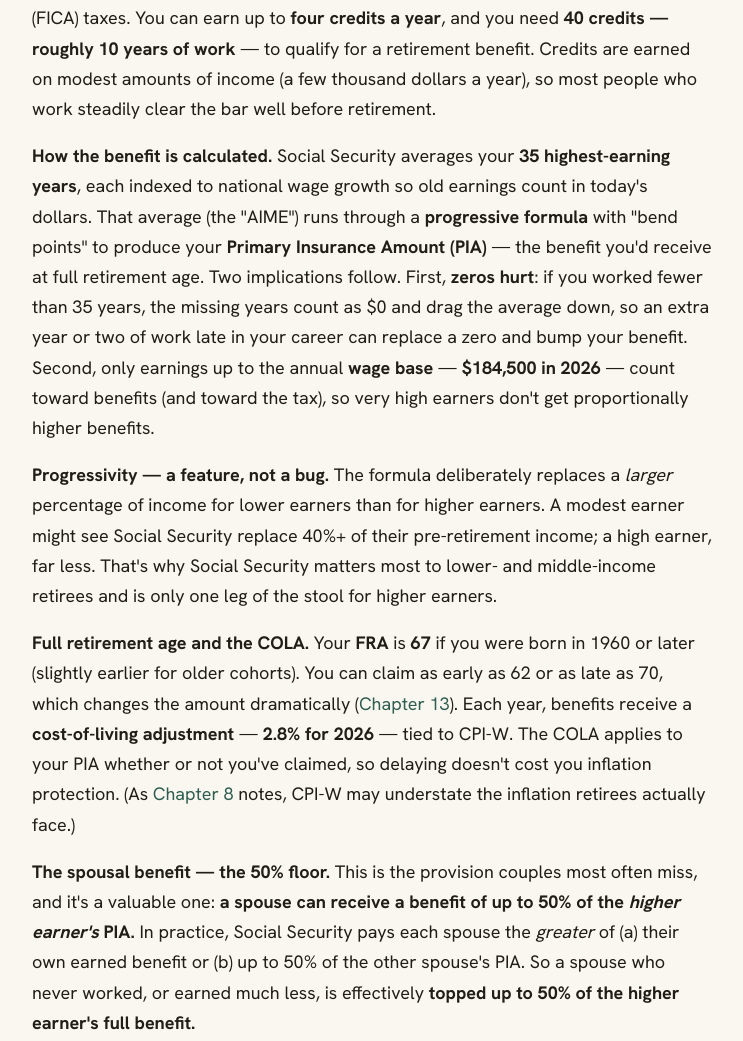
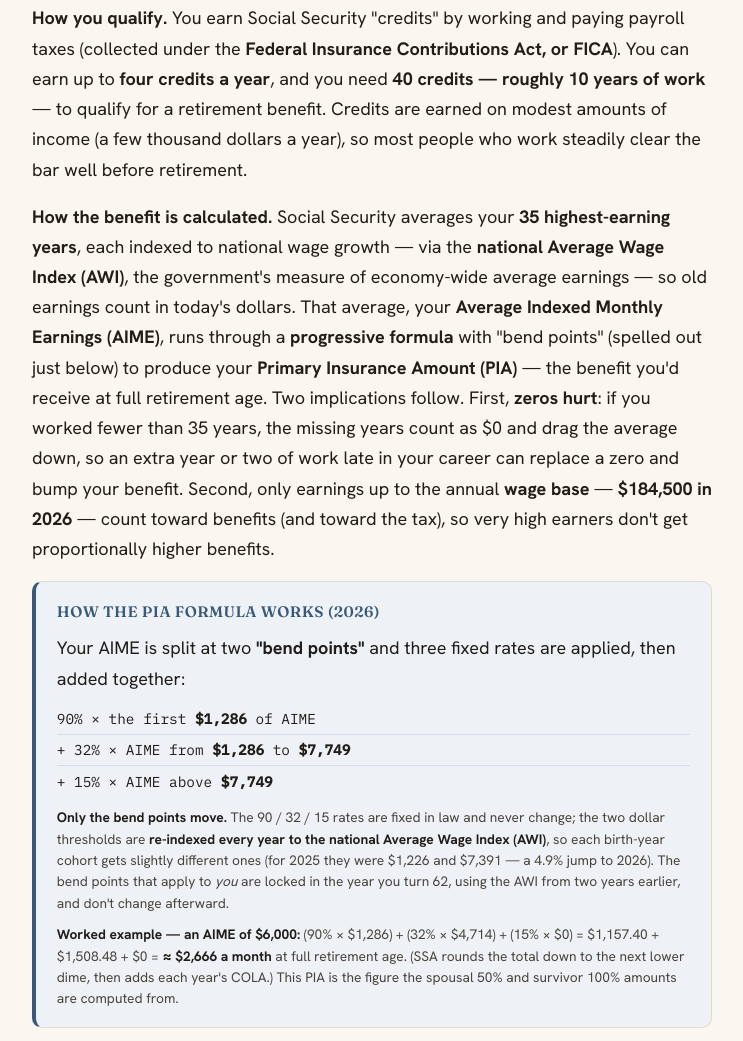
Before and after one commit to n-nachiappan/n-nachiappan.github.io, a website: page guide/chapter5.html in a window 1280 px wide. Shown: the part 934-1975 px from the top of the page, without its empty margins (268-1011 px from the left). Drawn offline with Linux system fonts and the light colour scheme.

Commit message:
social security calculation

```diff
--- a/guide/chapter5.html
+++ b/guide/chapter5.html
@@ -19,15 +19,24 @@
 <aside class="summary"><h2>Summary</h2><ul>
 <li>Social Security is a <strong>lifetime, inflation-adjusted, government-backed income</strong> you earn by working — the closest thing most Americans have to a guaranteed pension. This chapter covers how it's <em>earned</em>; <a href="chapter13.html">Chapter 13</a> covers <em>when to claim</em>.</li>
 <li>You qualify by earning <strong>40 credits — about 10 years of work.</strong> Your benefit is then based on your <strong>highest 35 years</strong> of inflation-adjusted earnings.</li>
-<li>The benefit formula is <strong>progressive</strong>: it replaces a larger share of income for lower earners. Only earnings up to the annual <strong>wage base</strong> ($184,500 in 2026) count.</li>
-<li>Your <strong>full retirement age (FRA)</strong> is 67 for anyone born in 1960 or later. Benefits rise each year with a <strong>COLA</strong> (2.8% for 2026).</li>
+<li>The benefit formula is <strong>progressive</strong>: it replaces a larger share of income for lower earners. Only earnings up to the annual <strong>wage base</strong> — the cap on earnings that are taxed and counted, $184,500 in 2026 — count.</li>
+<li>Your <strong>full retirement age (FRA)</strong> is 67 for anyone born in 1960 or later. Benefits rise each year with a <strong>cost-of-living adjustment (COLA)</strong> — 2.8% for 2026.</li>
 <li>The <strong>spousal benefit</strong> is the rule couples most often overlook: a spouse can receive <strong>up to 50% of the higher earner's benefit</strong> — which effectively <em>tops up</em> a low-earning or non-working spouse to that 50% floor if their own benefit is smaller.</li>
 <li>A <strong>survivor</strong> can step up to as much as <strong>100%</strong> of a deceased spouse's benefit — which is why the higher earner's decisions ripple across both lifetimes (<a href="chapter13.html">Chapter 13</a>).</li>
 </ul></aside>
-<article><p><strong>How you qualify.</strong> You earn Social Security "credits" by working and paying payroll (FICA) taxes. You can earn up to <strong>four credits a year</strong>, and you need <strong>40 credits — roughly 10 years of work</strong> — to qualify for a retirement benefit. Credits are earned on modest amounts of income (a few thousand dollars a year), so most people who work steadily clear the bar well before retirement.</p>
-<p><strong>How the benefit is calculated.</strong> Social Security averages your <strong>35 highest-earning years</strong>, each indexed to national wage growth so old earnings count in today's dollars. That average (the "AIME") runs through a <strong>progressive formula</strong> with "bend points" to produce your <strong>Primary Insurance Amount (PIA)</strong> — the benefit you'd receive at full retirement age. Two implications follow. First, <strong>zeros hurt</strong>: if you worked fewer than 35 years, the missing years count as $0 and drag the average down, so an extra year or two of work late in your career can replace a zero and bump your benefit. Second, only earnings up to the annual <strong>wage base</strong> — <strong>$184,500 in 2026</strong> — count toward benefits (and toward the tax), so very high earners don't get proportionally higher benefits.</p>
+<article><p><strong>How you qualify.</strong> You earn Social Security "credits" by working and paying payroll taxes (collected under the <strong>Federal Insurance Contributions Act, or FICA</strong>). You can earn up to <strong>four credits a year</strong>, and you need <strong>40 credits — roughly 10 years of work</strong> — to qualify for a retirement benefit. Credits are earned on modest amounts of income (a few thousand dollars a year), so most people who work steadily clear the bar well before retirement.</p>
+<p><strong>How the benefit is calculated.</strong> Social Security averages your <strong>35 highest-earning years</strong>, each indexed to national wage growth — via the <strong>national Average Wage Index (AWI)</strong>, the government's measure of economy-wide average earnings — so old earnings count in today's dollars. That average, your <strong>Average Indexed Monthly Earnings (AIME)</strong>, runs through a <strong>progressive formula</strong> with "bend points" (spelled out just below) to produce your <strong>Primary Insurance Amount (PIA)</strong> — the benefit you'd receive at full retirement age. Two implications follow. First, <strong>zeros hurt</strong>: if you worked fewer than 35 years, the missing years count as $0 and drag the average down, so an extra year or two of work late in your career can replace a zero and bump your benefit. Second, only earnings up to the annual <strong>wage base</strong> — <strong>$184,500 in 2026</strong> — count toward benefits (and toward the tax), so very high earners don't get proportionally higher benefits.</p>
+<div class="formula">
+<h3>How the PIA formula works (2026)</h3>
+<p style="margin:.1rem 0 .6rem">Your AIME is split at two <strong>"bend points"</strong> and three fixed rates are applied, then added together:</p>
+<div class="frow">90% &times; the first <strong>$1,286</strong> of AIME</div>
+<div class="frow">+ 32% &times; AIME from <strong>$1,286</strong> to <strong>$7,749</strong></div>
+<div class="frow">+ 15% &times; AIME above <strong>$7,749</strong></div>
+<p class="fnote"><strong>Only the bend points move.</strong> The 90 / 32 / 15 rates are fixed in law and never change; the two dollar thresholds are <strong>re-indexed every year to the national Average Wage Index (AWI)</strong>, so each birth-year cohort gets slightly different ones (for 2025 they were $1,226 and $7,391 — a 4.9% jump to 2026). The bend points that apply to <em>you</em> are locked in the year you turn 62, using the AWI from two years earlier, and don't change afterward.</p>
+<p class="fnote"><strong>Worked example — an AIME of $6,000:</strong> (90% &times; $1,286) + (32% &times; $4,714) + (15% &times; $0) = $1,157.40 + $1,508.48 + $0 = <span class="ftot">&asymp; $2,666 a month</span> at full retirement age. (SSA rounds the total down to the next lower dime, then adds each year's COLA.) This PIA is the figure the spousal 50% and survivor 100% amounts are computed from.</p>
+</div>
 <p><strong>Progressivity — a feature, not a bug.</strong> The formula deliberately replaces a <em>larger</em> percentage of income for lower earners than for higher earners. A modest earner might see Social Security replace 40%+ of their pre-retirement income; a high earner, far less. That's why Social Security matters most to lower- and middle-income retirees and is only one leg of the stool for higher earners.</p>
-<p><strong>Full retirement age and the COLA.</strong> Your <strong>FRA</strong> is <strong>67</strong> if you were born in 1960 or later (slightly earlier for older cohorts). You can claim as early as 62 or as late as 70, which changes the amount dramatically (<a href="chapter13.html">Chapter 13</a>). Each year, benefits receive a <strong>cost-of-living adjustment</strong> — <strong>2.8% for 2026</strong> — tied to CPI-W. The COLA applies to your PIA whether or not you've claimed, so delaying doesn't cost you inflation protection. (As <a href="chapter8.html">Chapter 8</a> notes, CPI-W may understate the inflation retirees actually face.)</p>
+<p><strong>Full retirement age and the COLA.</strong> Your <strong>FRA</strong> is <strong>67</strong> if you were born in 1960 or later (slightly earlier for older cohorts). You can claim as early as 62 or as late as 70, which changes the amount dramatically (<a href="chapter13.html">Chapter 13</a>). Each year, benefits receive a <strong>COLA</strong> — <strong>2.8% for 2026</strong> — tied to the <strong>Consumer Price Index for Urban Wage Earners and Clerical Workers (CPI-W)</strong>. The COLA applies to your PIA whether or not you've claimed, so delaying doesn't cost you inflation protection. (As <a href="chapter8.html">Chapter 8</a> notes, CPI-W may understate the inflation retirees actually face.)</p>
 <p><strong>The spousal benefit — the 50% floor.</strong> This is the provision couples most often miss, and it's a valuable one: <strong>a spouse can receive a benefit of up to 50% of the <em>higher earner's</em> PIA.</strong> In practice, Social Security pays each spouse the <em>greater</em> of (a) their own earned benefit or (b) up to 50% of the other spouse's PIA. So a spouse who never worked, or earned much less, is effectively <strong>topped up to 50% of the higher earner's full benefit.</strong></p>
 <p><em>Worked example.</em> Robert's PIA (his full-retirement-age benefit) is $2,800/month. His wife Susan spent years out of the paid workforce and her own earned benefit is only $700. Thanks to the spousal benefit, Susan can instead receive up to <strong>50% of Robert's PIA = $1,400</strong> (if she claims at her FRA). Her own $700 isn't <em>added</em> to it — she gets the larger figure, $1,400. That $700 top-up, for life and inflation-adjusted, is money many couples don't realize they're owed.</p>
 <p>Two details matter. The spousal benefit is <strong>reduced if the spouse claims before their own FRA</strong>, so timing still counts. And unlike a worker's own benefit, the spousal benefit <strong>does not grow with delayed retirement credits</strong> — there's no bonus for a spouse to wait past their FRA to claim the spousal amount (though the <em>worker</em> delaying still raises the base the 50% is computed from). Divorced spouses can also claim on an ex's record if the marriage lasted at least <strong>10 years</strong>.</p>
@@ -44,6 +53,8 @@
 <aside class="modelit"><h2>Model it in the calculator</h2><p>The drawdown calculator includes an editable Social Security earnings record for both you and your spouse, computes each PIA (including the spousal step-up), and later helps you decide <em>when</em> to claim (<a href="chapter13.html">Chapter 13</a>). Enter your real earnings now to see your projected benefit — and to watch how the spousal 50% floor and the survivor benefit shape the household's guaranteed, inflation-protected income.</p><p class="tool-link"><a href="../retirement_model.html" target="_blank" rel="noopener">Open the calculator &rarr;</a></p></aside>
 <section class="references"><h2>References &amp; sources</h2><ol><li><a href="https://www.ssa.gov/news/en/cola/index.html" target="_blank" rel="noopener">SSA — 2026 Cost-of-Living Adjustment</a></li>
 <li><a href="https://www.ssa.gov/benefits/retirement/" target="_blank" rel="noopener">SSA — Retirement Benefits (how benefits are earned)</a></li>
+<li><a href="https://www.ssa.gov/oact/cola/piaformula.html" target="_blank" rel="noopener">SSA — Primary Insurance Amount (the PIA / bend-point formula)</a></li>
+<li><a href="https://www.ssa.gov/oact/cola/bendpoints.html" target="_blank" rel="noopener">SSA — Benefit Formula Bend Points (annual AWI-indexed values)</a></li>
 <li><a href="https://www.ssa.gov/benefits/retirement/planner/applying7.html" target="_blank" rel="noopener">SSA — Benefits for a spouse</a></li></ol></section>
 <nav class="pager"><a class="prev" href="chapter4.html"><span class="dir">&larr; Previous</span><span class="ttl">4. The HSA: Your Stealth Retirement Account</span></a><a class="next" href="chapter6.html"><span class="dir">Next &rarr;</span><span class="ttl">6. Personal Savings: Taxable Accounts, Treasuries, and Inflation Bonds</span></a></nav>
 </main>
--- a/guide/style.css
+++ b/guide/style.css
@@ -66,6 +66,18 @@ hr{border:0; border-top:1px solid var(--line); margin:2rem 0}
 .modelit h2{color:var(--brass); margin:.1rem 0 .45rem}
 .modelit p{margin:.2rem 0 .7rem}
 .modelit .tool-link{font-weight:600; font-family:"IBM Plex Mono",monospace; font-size:.85rem}
+
+/* formula / calculation box */
+.formula{background:var(--blue-tint); border:1px solid var(--line);
+  border-left:4px solid var(--blue); border-radius:10px; padding:1.05rem 1.3rem;
+  margin:.6rem 0 1.4rem}
+.formula h3{font-family:"Fraunces",Georgia,serif; font-weight:600; font-size:.95rem;
+  text-transform:uppercase; letter-spacing:.03em; color:var(--blue); margin:0 0 .55rem}
+.formula .frow{font-family:"IBM Plex Mono",monospace; font-size:.9rem; line-height:1.5;
+  padding:.28rem 0; border-bottom:1px solid rgba(56,89,122,.14)}
+.formula .frow:last-of-type{border-bottom:0}
+.formula .ftot{font-weight:700; color:var(--ink)}
+.formula .fnote{font-size:.86rem; line-height:1.55; color:var(--ink-soft); margin:.65rem 0 0}
 
 /* references */
 .references{margin:2.6rem 0 0; border-top:1px solid var(--line); padding-top:1.2rem}
```
